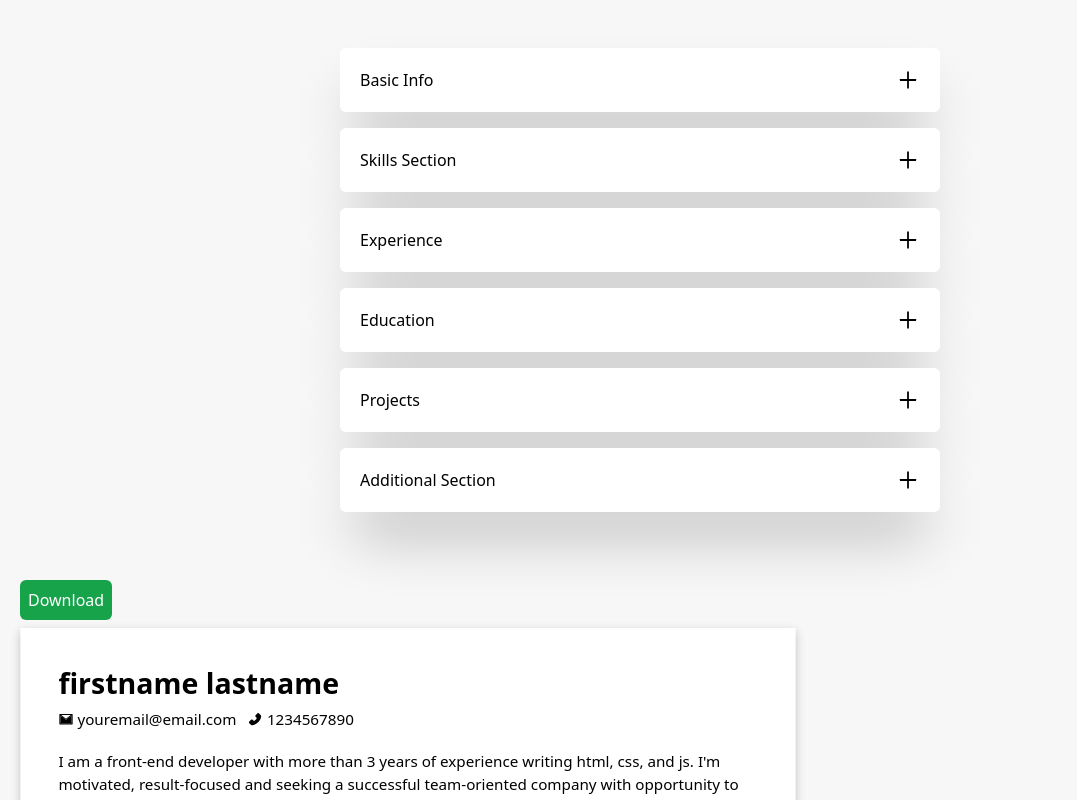
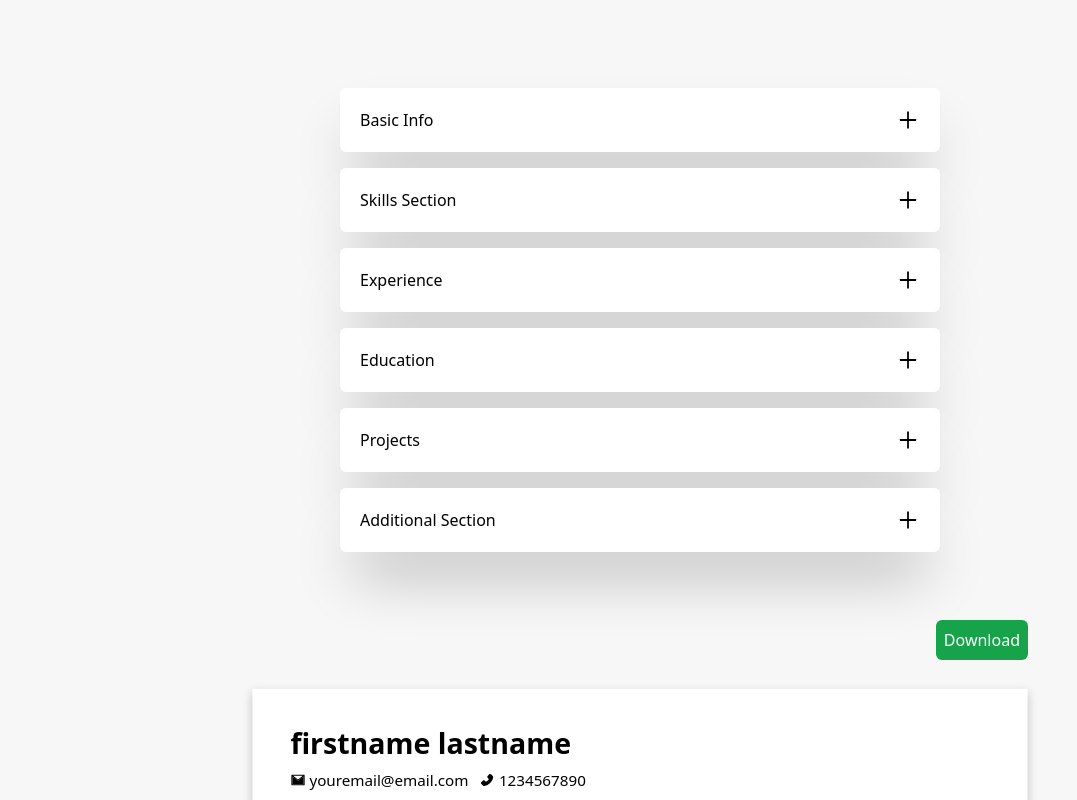
Before and after one commit to peterjohnson1000/buildyourresume, a React (Create React App) app: page / in a window 1280 px wide. Shown: the top 800 px of the page, without its empty margins (0-1077 px from the left). Built offline with nearby package versions, Linux system fonts and the light colour scheme.

Commit message:
Improved UI

```diff
--- a/src/App.js
+++ b/src/App.js
@@ -33,7 +33,7 @@ const App = () => {
   return (
         <div>
           <div className="flex justify-around items-start h-full w-full bg-[#f7f7f7] 2xl:flex-col">
-            <div className="flex flex-col items-center w-screen h-screen 2xl:h-fit py-10">
+            <div className="flex flex-col items-center w-screen h-screen 2xl:h-fit pb-10 pt-20 md:pt-10">
 
             {/* <p className="font-light">This app is still <span className="font-semibold">under development.</span></p>
             <p className="font-light mb-5">A new feature/bug fix is pushed to production <span className="font-semibold">everyday 🙃</span></p> */}
@@ -53,10 +53,10 @@ const App = () => {
               <ExtraSection />
 
             </div>
-            <div className="w-screen">
-              <div className="flex justify-start md:justify-center">
+            <div className="w-screen flex flex-col items-center overflow-hidden">
+              <div className="w-[8.5in] pr-5 flex justify-end md:justify-center md:pr-0">
                 <ReactToPrint
-                  trigger={() => <button className="mt-5 ml-5 bg-green-600 rounded-md text-white p-2 md:mr-0 md:my-1">Download</button>}
+                  trigger={() => <button className="mt-5 bg-green-600 rounded-md text-white p-2 md:my-1">Download</button>}
                   content={() => componentRef.current}
                 />
               </div>
--- a/src/components/Resume.js
+++ b/src/components/Resume.js
@@ -17,7 +17,7 @@ const Resume = forwardRef((props, ref) => {
 
     return (
         <div>
-            <div className="max-h-[12in] max-w-[8.5in] bg-white shadow-[0_3px_10px_rgb(0,0,0,0.2)] md:transform scale-95">
+            <div className="max-h-[12in] max-w-[8.5in] h-[12in] bg-white shadow-[0_3px_10px_rgb(0,0,0,0.2)] md:transform scale-95">
                 <div className="p-10 md:p-5" ref={ref}>
                 <div>
                     {/* Basic Info */}
```
